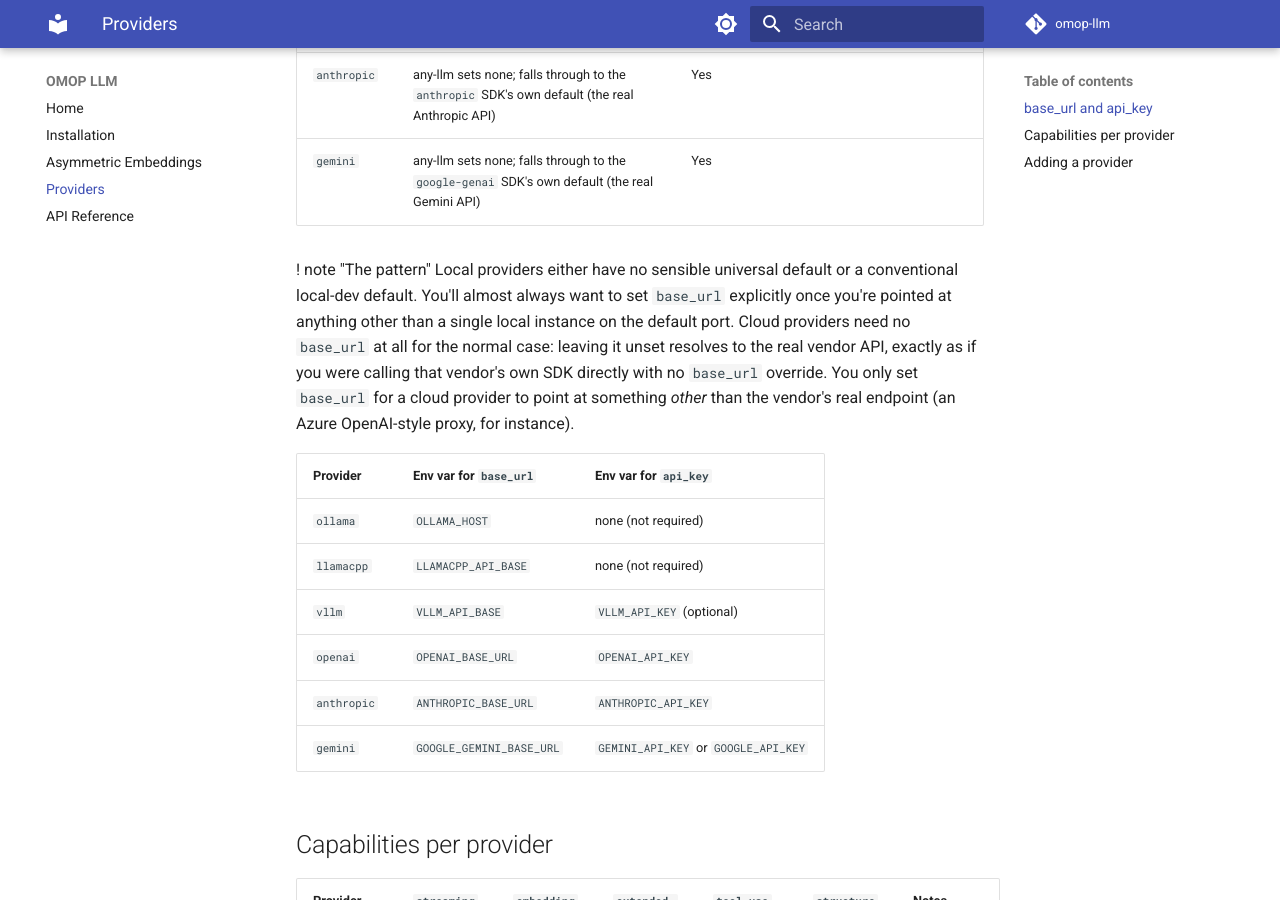
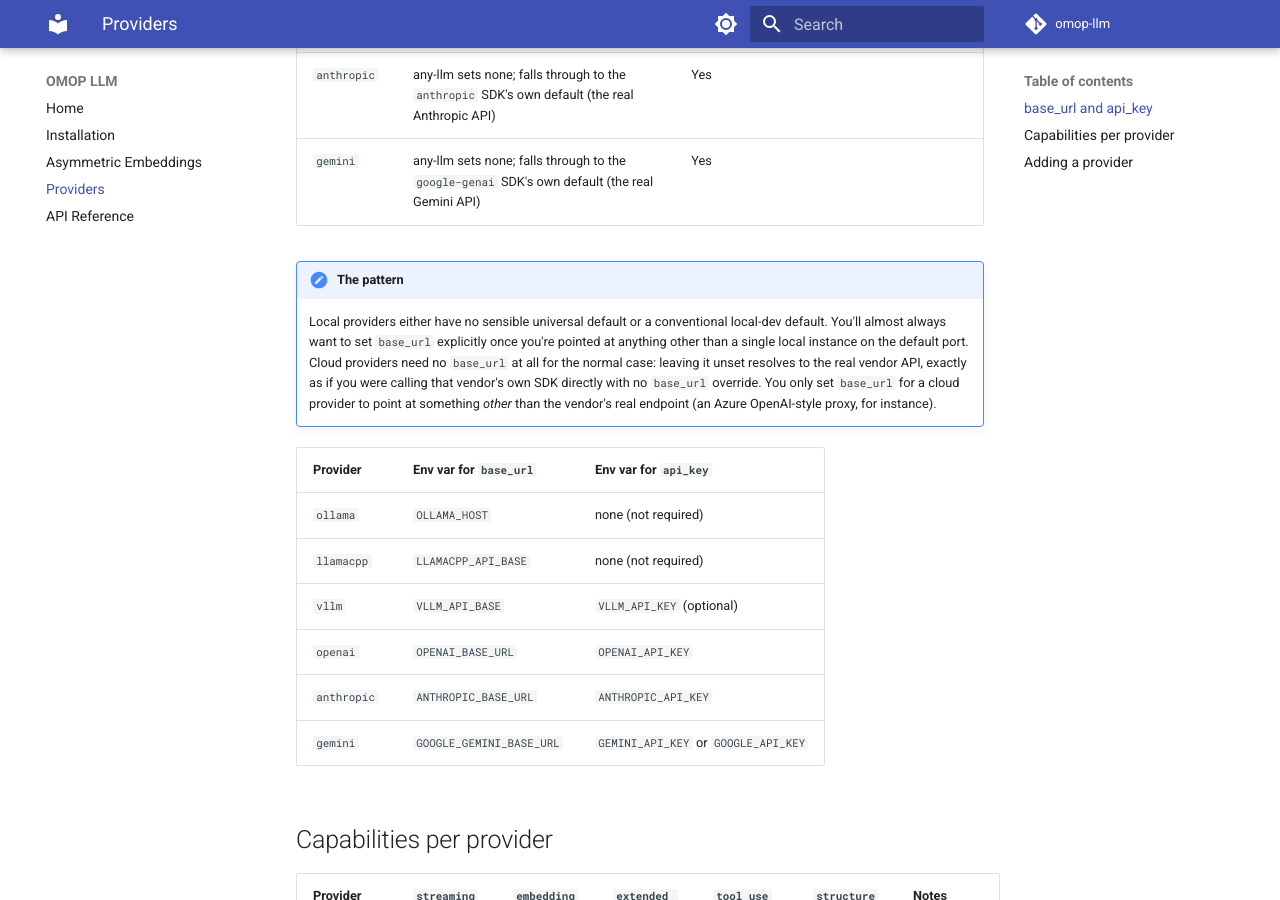
Before and after one commit to AustralianCancerDataNetwork/omop-llm, an MkDocs documentation site: the page built from docs/providers.md, in a window 1280 px wide and 900 px high, scrolled down 826 px. Built offline with MkDocs 1.6.1 and Material for MkDocs 9.7.7, drawn with Linux system fonts in a browser that asks for light colours; comment, search, counter and statistics services are not loaded.

Commit message:
Small docs adaptation

```diff
--- a/docs/providers.md
+++ b/docs/providers.md
@@ -21,8 +21,8 @@ Resolution order for both, always: **explicit argument → the provider's own en
 | `anthropic` | any-llm sets none; falls through to the `anthropic` SDK's own default (the real Anthropic API) | Yes |
 | `gemini` | any-llm sets none; falls through to the `google-genai` SDK's own default (the real Gemini API) | Yes |
 
-! note "The pattern"
-Local providers either have no sensible universal default or a conventional local-dev default. You'll almost always want to set `base_url` explicitly once you're pointed at anything other than a single local instance on the default port. Cloud providers need no `base_url` at all for the normal case: leaving it unset resolves to the real vendor API, exactly as if you were calling that vendor's own SDK directly with no `base_url` override. You only set `base_url` for a cloud provider to point at something *other* than the vendor's real endpoint (an Azure OpenAI-style proxy, for instance).
+!!! note "The pattern"
+    Local providers either have no sensible universal default or a conventional local-dev default. You'll almost always want to set `base_url` explicitly once you're pointed at anything other than a single local instance on the default port. Cloud providers need no `base_url` at all for the normal case: leaving it unset resolves to the real vendor API, exactly as if you were calling that vendor's own SDK directly with no `base_url` override. You only set `base_url` for a cloud provider to point at something *other* than the vendor's real endpoint (an Azure OpenAI-style proxy, for instance).
 
 | Provider | Env var for `base_url` | Env var for `api_key` |
 |---|---|---|
```
